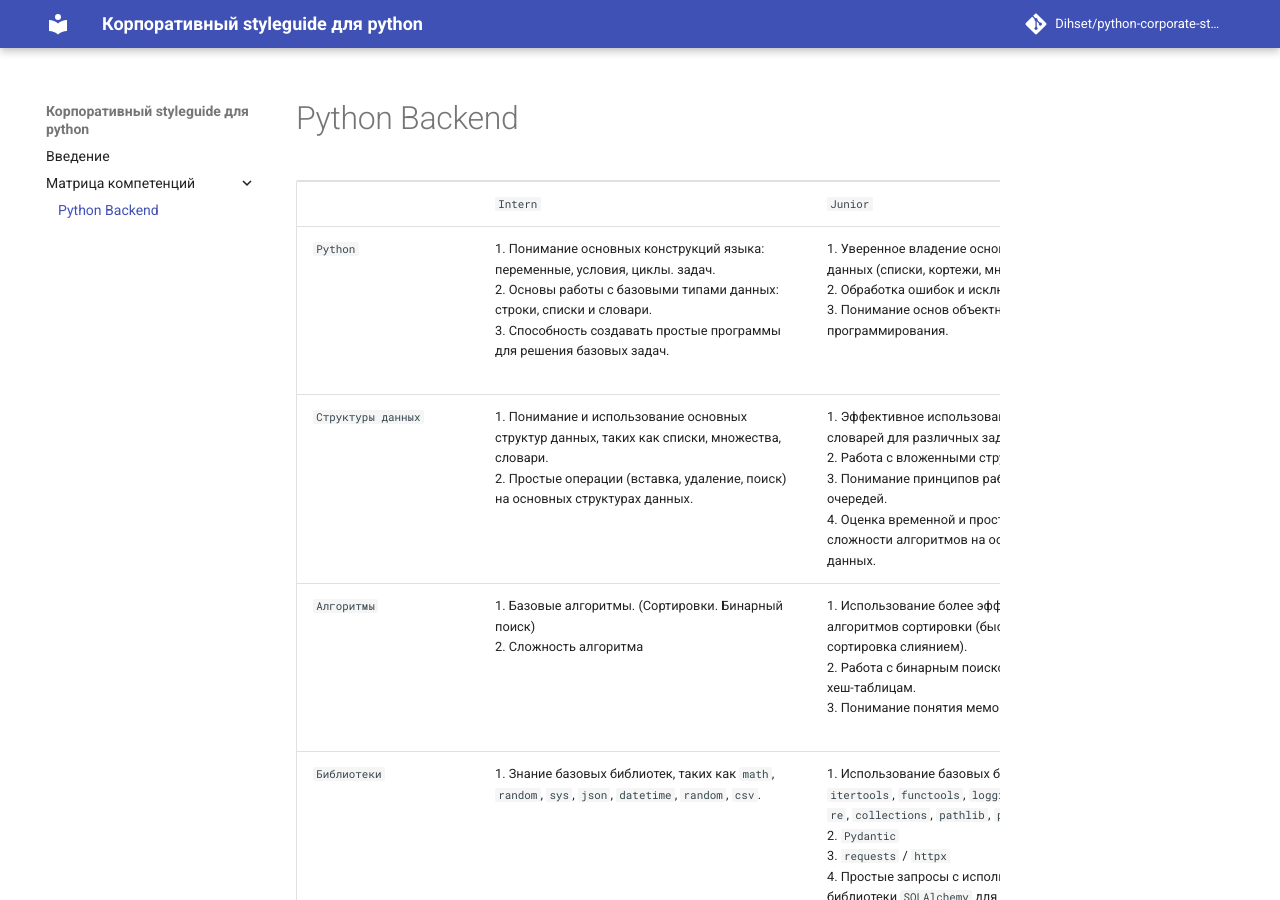
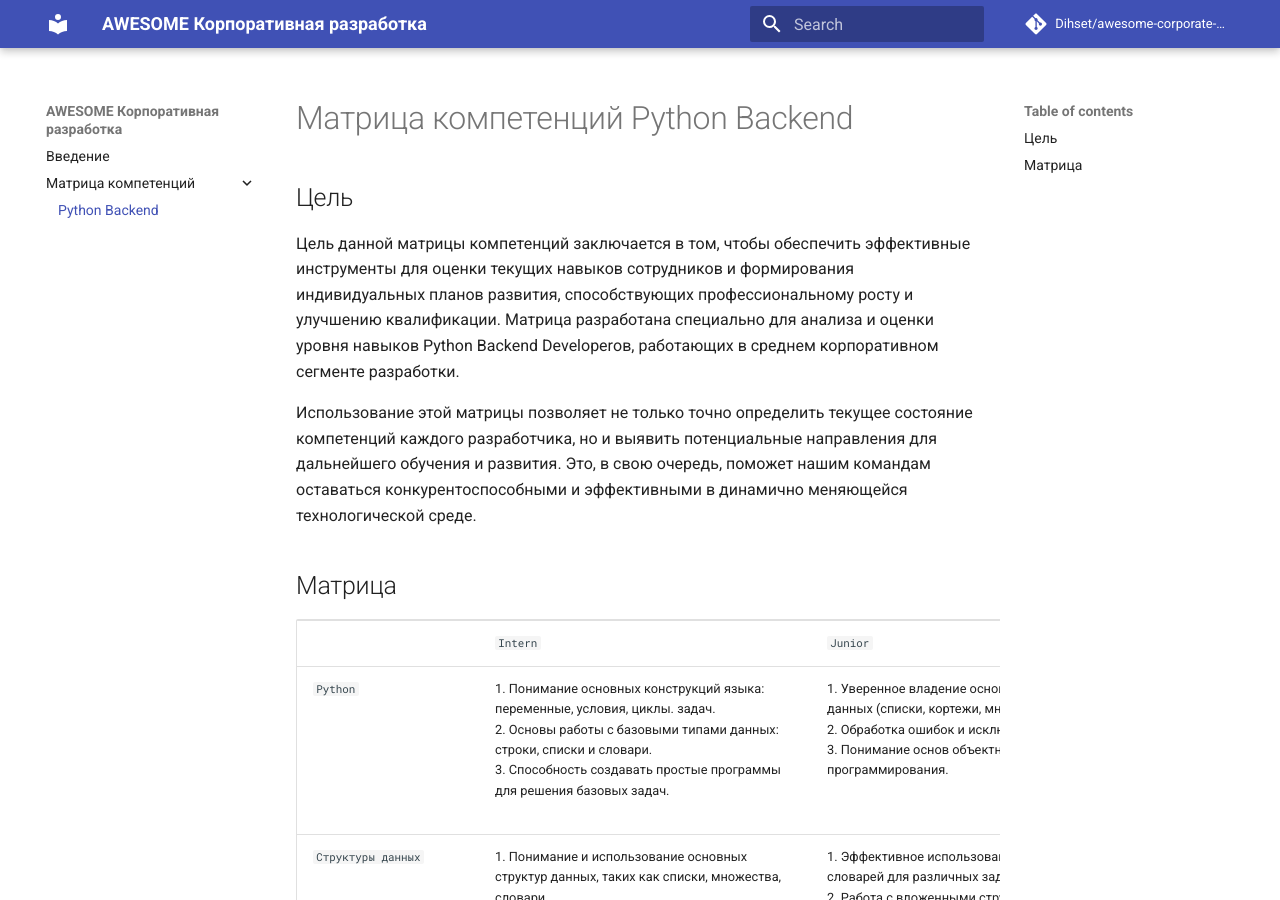
Before and after one commit to Dihset/awesome-corporate-dev, an MkDocs documentation site: the page built from docs/competency-matrix/python-backend.md, in a window 1280 px wide and 900 px high. Built offline with MkDocs 1.6.1 and Material for MkDocs 9.7.7, drawn with Linux system fonts in a browser that asks for light colours; comment, search, counter and statistics services are not loaded.

Commit message:
first matrix

```diff
--- a/docs/competency-matrix/python-backend.md
+++ b/docs/competency-matrix/python-backend.md
@@ -1,4 +1,13 @@
-# Python Backend
+# Матрица компетенций Python Backend
+
+## Цель
+Цель данной матрицы компетенций заключается в том, чтобы обеспечить эффективные инструменты для оценки текущих навыков сотрудников и формирования индивидуальных планов развития, способствующих профессиональному росту и улучшению квалификации.
+Матрица разработана специально для анализа и оценки уровня навыков Python Backend Developerов, работающих в среднем корпоративном сегменте разработки.
+
+Использование этой матрицы позволяет не только точно определить текущее состояние компетенций каждого разработчика, но и выявить потенциальные направления для дальнейшего обучения и развития.
+Это, в свою очередь, поможет нашим командам оставаться конкурентоспособными и эффективными в динамично меняющейся технологической среде.
+
+## Матрица
 
 <table>
     <tr>
--- a/docs/index.md
+++ b/docs/index.md
@@ -0,0 +1 @@
+# AWESOME Корпоративная разработка
--- a/mkdocs.yaml
+++ b/mkdocs.yaml
@@ -1,12 +1,10 @@
-site_name: Корпоративный styleguide для python
+site_name: AWESOME Корпоративная разработка
 docs_dir: docs/
-repo_name: 'Dihset/python-corporate-styleguide'
-repo_url: 'https://github.com/Dihset/python-corporate-styleguide'
+repo_name: 'Dihset/awesome-corporate-deve'
+repo_url: 'https://github.com/Dihset/awesome-corporate-dev'
 nav:
   - Введение: index.md
   - Матрица компетенций:
     - Python Backend: 'competency-matrix/python-backend.md'
 theme:
   name: material
-plugins:
-  - table-reader
```
Also changed, not shown: README.md (+1 -1 lines).
